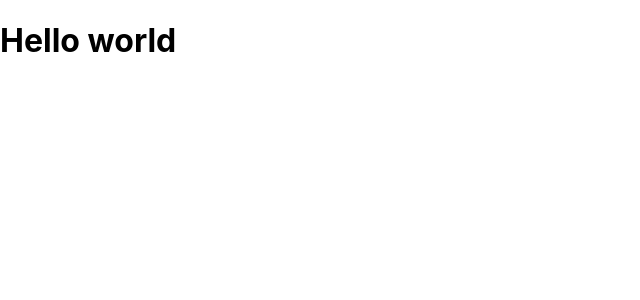
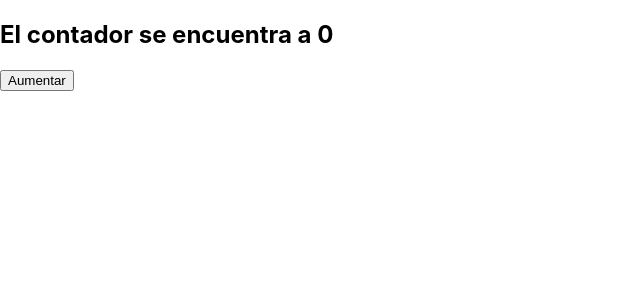
Before and after one commit to acalvom/learning-react-basic, a React (Create React App) app: page / in a window 1280 px wide. Shown: the top 300 px of the page, without its empty margins (0-640 px from the left). Built offline with nearby package versions, Linux system fonts and the light colour scheme.

Commit message:
Contador con uso de Hooks

```diff
--- a/src/App.js
+++ b/src/App.js
@@ -1,9 +1,10 @@
 import React from "react";
+import Contador from "./components/Contador";
 
 function App() {
   return (
     <div >
-      <h1>Hello world</h1>
+      <Contador/>
     </div>
   );
 }
--- /dev/null
+++ b/src/components/Contador.js
@@ -0,0 +1,21 @@
+import React, {useState, Fragment} from "react";
+
+const Contador = () => {
+    // En React se utilizan los estados para modificar los elementos
+    const [numero, setNumero] = useState(0);
+    const Aumentar = () => {
+        setNumero(numero + 1)
+    }
+    return (
+        /*
+        Fragment es una propiedad de React que sustituye a div ya que este es un elemento de html que tienen
+        funcionalidad y que no estamos usando
+         */
+        <Fragment>
+            <h2>El contador se encuentra a {numero}</h2>
+            <button onClick={Aumentar}>Aumentar</button>
+        </Fragment>
+    );
+}
+
+export default Contador;
```
